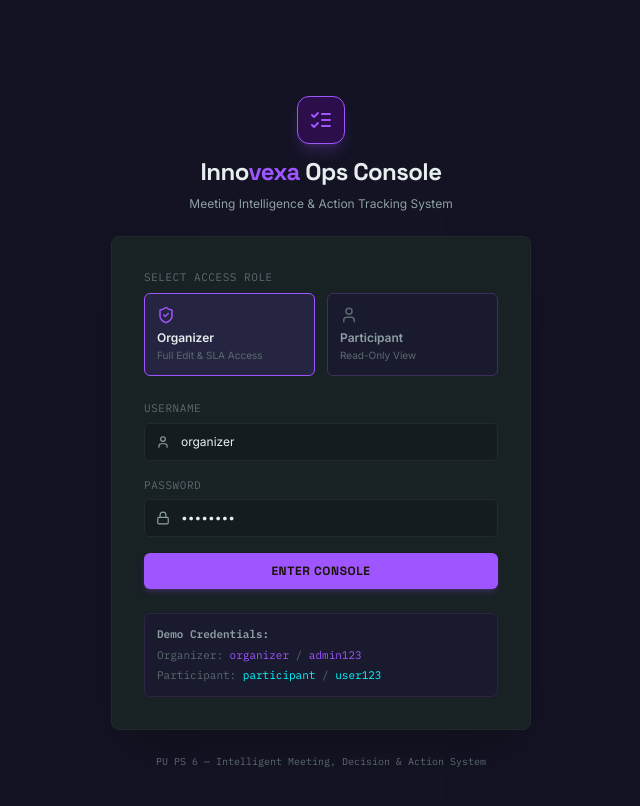
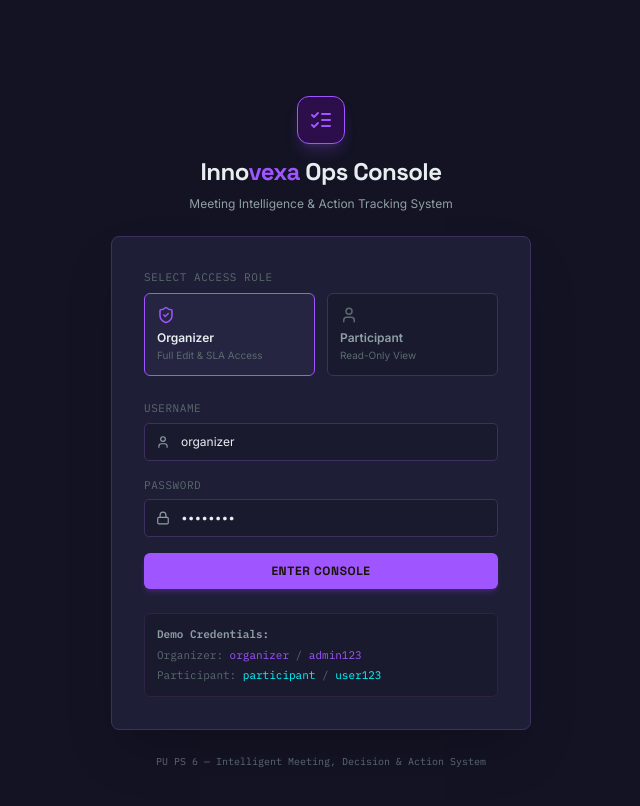
Before and after one commit to Harshmalhotra2007/Innovexa, a Next.js app: page /login in a window 1280 px wide. Shown: the top 806 px of the page, without its empty margins (319-959 px from the left). Built offline with nearby package versions, Linux system fonts and the light colour scheme.

Commit message:
style: apply user purple theme adjustments to agent panel and list view

```diff
--- a/src/app/globals.css
+++ b/src/app/globals.css
@@ -3,24 +3,24 @@
 @tailwind utilities;
 
 :root {
-  --bg: #0D1315;
-  --bg-raised: #141C1F;
-  --panel: #182124;
-  --panel-alt: #1F292D;
-  --border: #212B2E;
-  --border-soft: #2A363A;
+  --bg: #131324;
+  --bg-raised: #1a1a2f;
+  --panel: #1e1e36;
+  --panel-alt: #252542;
+  --border: #3e305e;
+  --border-soft: #2d2345;
   --text: #E7EEEF;
   --text-dim: #8FA0A4;
   --text-faint: #5B6A6E;
-  --amber: #E8A33D;
-  --amber-dim: #2D2316;
-  --teal: #49B9AE;
-  --teal-dim: #152928;
-  --red: #E2666A;
-  --red-dim: #2E1C1D;
+  --amber: #9f55ff;
+  --amber-dim: #2b0e4a;
+  --teal: #00ffff;
+  --teal-dim: #052e33;
+  --red: #ff007f;
+  --red-dim: #4a0e28;
   --font-mono: var(--font-mono), ui-monospace, monospace;
-  --font-display: var(--font-display), 'Space Grotesk', sans-serif;
-  --font-body: var(--font-body), 'Inter', sans-serif;
+  --font-display: var(--font-display), 'Segoe UI', sans-serif;
+  --font-body: var(--font-body), 'Segoe UI', sans-serif;
 }
 
 body {
@@ -110,7 +110,7 @@ code, pre, .font-mono, .badge-mono {
   background: var(--text-faint);
 }
 
-/* Innovexa Ops Classic Buttons & Controls */
+/* Cyberpunk & Neon Theme Custom Additions */
 .cyberpunk-btn {
   font-family: var(--font-mono);
   font-size: 11px;
@@ -118,35 +118,35 @@ code, pre, .font-mono, .badge-mono {
   letter-spacing: 0.5px;
   padding: 6px 12px;
   border-radius: 4px;
-  border: 1px solid var(--red);
+  border: 1px solid #ff00aa;
   background: transparent;
-  color: var(--red);
+  color: #ff00aa;
   transition: all 0.2s ease;
   cursor: pointer;
   outline: none;
 }
 
 .cyberpunk-btn:hover, .cyberpunk-btn:focus {
-  background: var(--red);
-  color: #1A1305;
-  box-shadow: 0 0 10px rgba(226, 102, 106, 0.4);
+  background: #ff00aa;
+  color: #ffffff;
+  box-shadow: 0 0 10px #ff00aa;
 }
 
 .cyberpunk-btn.delete-btn {
-  border: 1px solid var(--red);
-  color: var(--red);
+  border: 1px solid #ff00aa;
+  color: #ff00aa;
 }
 
 .cyberpunk-btn.delete-btn:hover, .cyberpunk-btn.delete-btn:focus {
-  background: var(--red);
-  color: #1A1305;
-  box-shadow: 0 0 12px rgba(226, 102, 106, 0.4);
+  background: #ff00aa;
+  color: #ffffff;
+  box-shadow: 0 0 12px #ff00aa;
 }
 
 .cyberpunk-select {
-  background: var(--bg-raised);
-  border: 1px solid var(--border);
-  color: var(--amber);
+  background: #1a1a2e;
+  border: 1px solid #00ffff;
+  color: #00ffff;
   font-family: var(--font-mono);
   font-size: 11px;
   padding: 4px 8px;
@@ -157,31 +157,66 @@ code, pre, .font-mono, .badge-mono {
 }
 
 .cyberpunk-select:hover, .cyberpunk-select:focus {
-  border-color: var(--amber);
-  box-shadow: 0 0 8px rgba(232, 163, 61, 0.2);
+  box-shadow: 0 0 8px #00ffff;
 }
 
 .cyberpunk-select option {
-  background: var(--bg-raised);
+  background: #141c1f;
   color: var(--text);
 }
 
-/* Audio Player Styles */
+/* Audio Recording & Playback Cyberpunk Styles */
+.record-btn {
+  background: #ff00aa !important;
+  color: #fff !important;
+  box-shadow: 0 0 10px #ff00aa;
+  animation: pulse 2s infinite;
+  font-family: var(--font-mono);
+  font-weight: bold;
+}
+
+.record-btn:hover {
+  background: #ff33bb !important;
+  box-shadow: 0 0 20px #ff00aa;
+}
+
+@keyframes pulse {
+  0% { box-shadow: 0 0 10px #ff00aa; }
+  50% { box-shadow: 0 0 20px #ff00aa; }
+  100% { box-shadow: 0 0 10px #ff00aa; }
+}
+
 .recording-player {
-  background: var(--panel);
-  border: 1px solid var(--border);
+  background: #1a1a2e;
+  border: 1px solid #00ffff;
+  box-shadow: 0 0 10px rgba(0, 255, 255, 0.1);
   padding: 1rem;
   margin: 1rem 0;
-  border-radius: 6px;
+  border-radius: 4px;
 }
 
 .recording-meta {
   display: flex;
   justify-content: space-between;
-  color: var(--text-dim);
+  color: #bcaba0;
   font-family: var(--font-mono);
   font-size: 11px;
   margin-top: 0.5rem;
+}
+
+.upload-zone {
+  border: 2px dashed #00ffff;
+  padding: 2rem;
+  text-align: center;
+  background: rgba(0, 255, 255, 0.05);
+  border-radius: 4px;
+  cursor: pointer;
+  transition: all 0.2s ease;
+}
+
+.upload-zone:hover {
+  background: rgba(0, 255, 255, 0.1);
+  box-shadow: 0 0 12px rgba(0, 255, 255, 0.2);
 }
 
 /* Waveform Pulse CSS Animation */
@@ -196,7 +231,7 @@ code, pre, .font-mono, .badge-mono {
 
 .waveform-bar {
   width: 4px;
-  background-color: var(--amber);
+  background-color: #ff00aa;
   border-radius: 2px;
   height: 8px;
 }
@@ -216,3 +251,15 @@ code, pre, .font-mono, .badge-mono {
   from { height: 6px; transform: scaleY(1); }
   to { height: 26px; transform: scaleY(1.3); }
 }
+
+/* Custom Cyberpunk Audio Player Style */
+audio::-webkit-media-controls-enclosure {
+  background-color: #1a1a2e;
+  border: 1px solid #00ffff;
+  border-radius: 4px;
+}
+
+audio::-webkit-media-controls-play-button {
+  background-color: #00ffff;
+  border-radius: 50%;
+}
--- a/src/app/meetings/page.tsx
+++ b/src/app/meetings/page.tsx
@@ -238,7 +238,7 @@ export default function MeetingsPage() {
                 <div className="flex items-center gap-2">
                   <span className="font-body text-sm font-semibold text-[#E7EEEF]">{m.title}</span>
                   <span className="ops-badge border-[#3e305e] text-[#8FA0A4]">{m.department}</span>
-                  <span className="ops-badge border-[#E8A33D]/50 bg-[#2D2316] text-[#E8A33D] text-[10px]">
+                  <span className="ops-badge border-[#00ffff]/50 bg-[#00ffff]/10 text-[#00ffff] text-[10px]">
                     AI AGENT READY
                   </span>
                 </div>
```
Also changed, not shown: src/components/AIAgentPanel.tsx (+21 -21 lines).
